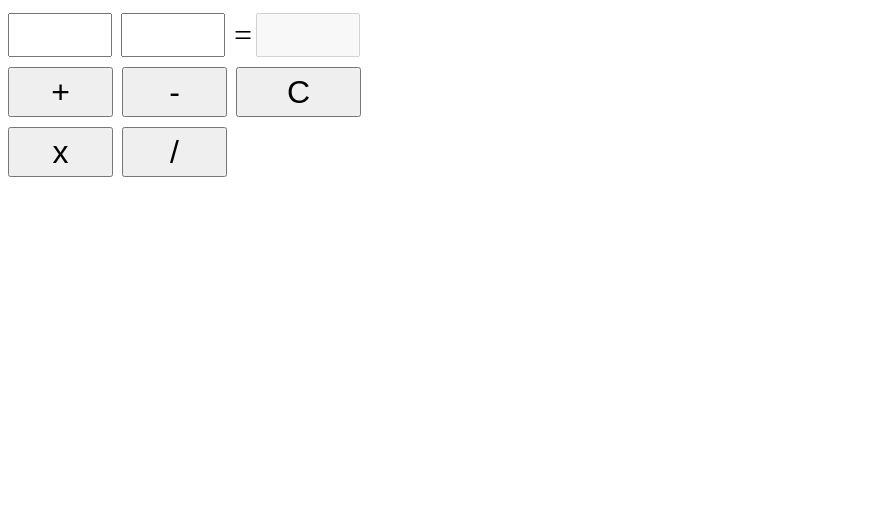
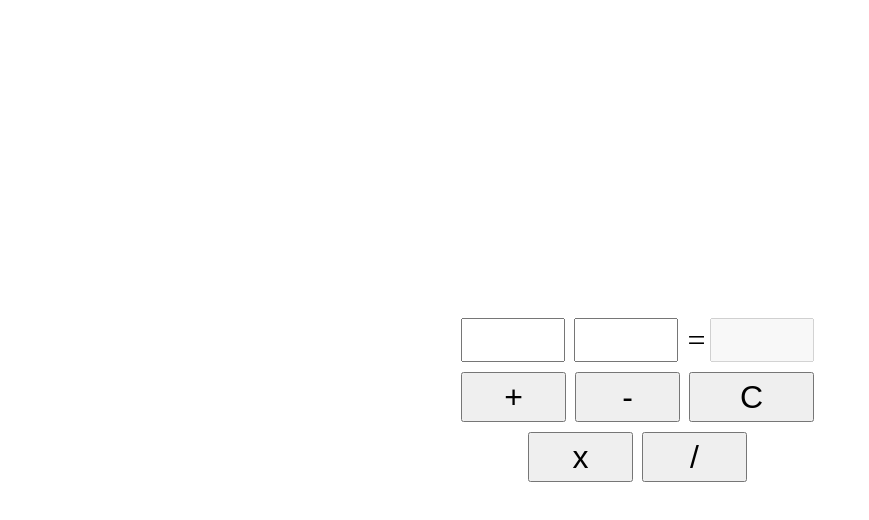
Before and after one commit to PloxExe/TestCalculator-, a plain HTML site: page index.html in a window 1280 px wide. Shown: the whole page, without its empty margins (0-869 px from the left). Drawn offline with Linux system fonts and the light colour scheme.

Commit message:
Update index.html
Testing to check if the calculator centers

```diff
--- a/index.html
+++ b/index.html
@@ -6,6 +6,18 @@
     <meta name="viewport" content="width=device-width, initial-scale=1.0">
     <title>Calculator</title>
    <style>
+    body {
+        display: flex;
+        justify-content: center;
+        align-items: center;
+        height: 100vh;
+        margin: 0;
+    }
+
+    form {
+        text-align: center;
+    }
+
     span {
         font-size: 200%;
     }
```
Lines whose indentation alone changed are shown as unchanged.
